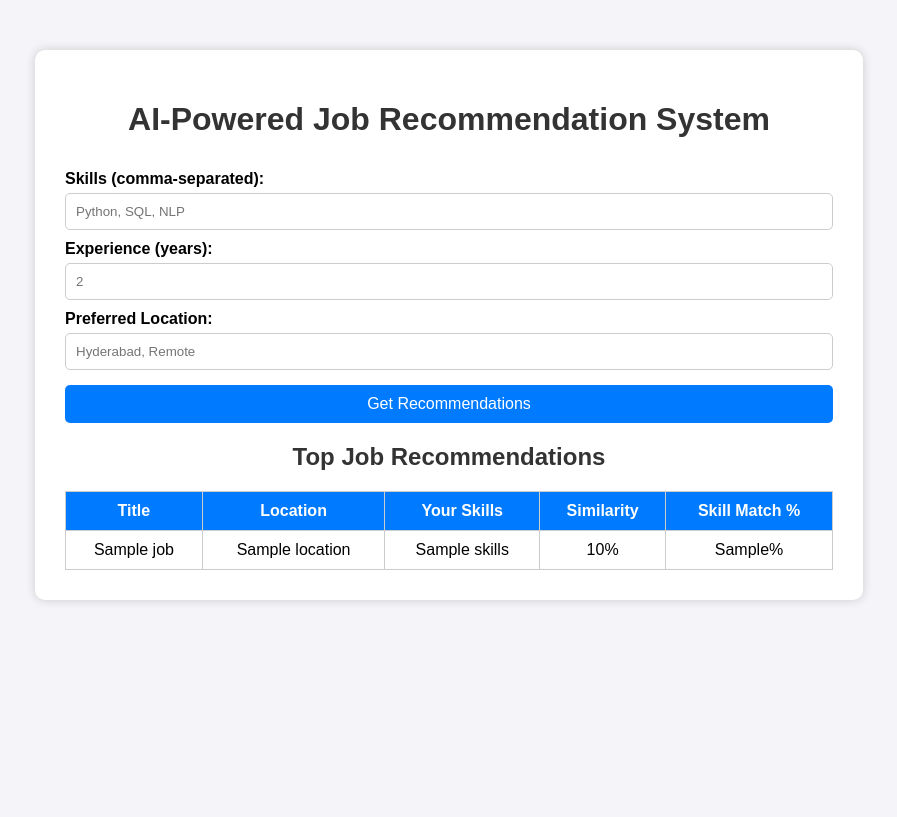
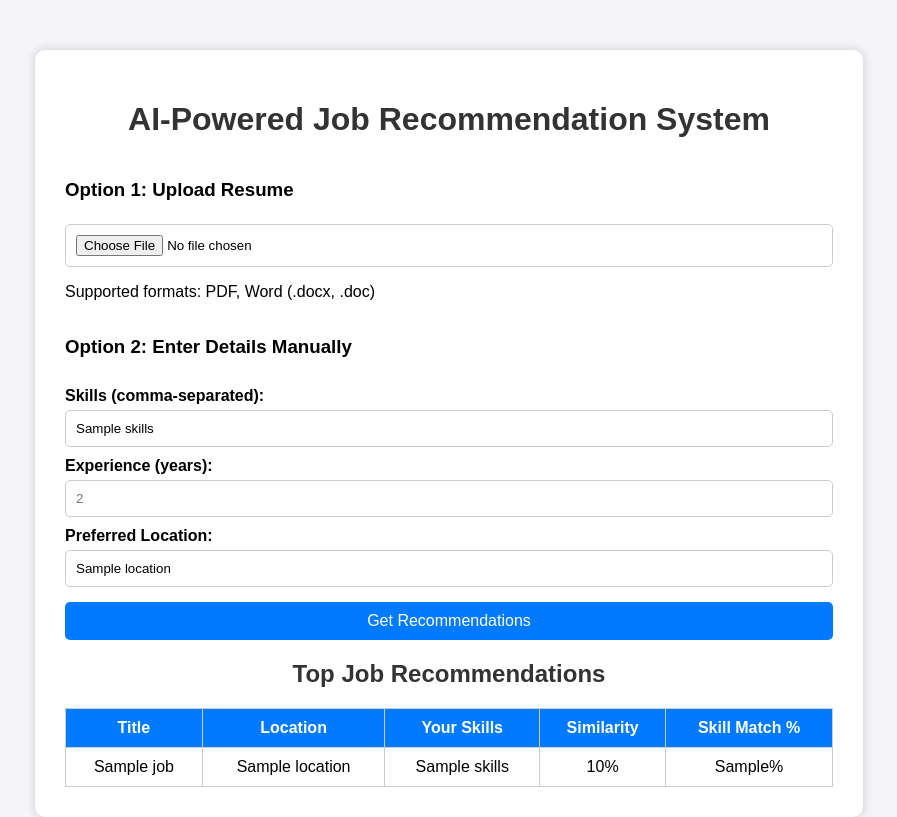
Before and after one commit to Manvithareddyk/AI-Powered-Job-Recommendation-System, a Flask app: template templates/index.html in a window 1280 px wide. Shown: the whole page, without its empty margins (191-1088 px from the left). Before the commit the page ends 603 px from the top, so only its background shows below. Run offline with Flask 3, Linux system fonts and the light colour scheme; the template is opened without the code that fills it: most values are stand-ins (such as "Sample title", 1, 10 or a date in 2020); parts of the project's set-up code (start-up, migrations or seed data) failed here and were passed over.

Commit message:
CN.1417683535147320:87df07c1d61f4e9859633508e349d434_690575e35ff2df77c8cac491.69076b295ff2df77c8cac852.69076b2921872653e885fca6:Trae CN.T(2025/11/2 22:31:05)

```diff
--- a/app.py
+++ b/app.py
@@ -1,20 +1,127 @@
 from flask import Flask, render_template, request
 import pandas as pd
 from recommend import recommend_jobs   # import the Flask-ready function
+import PyPDF2
+from docx import Document
+import re
 
 app = Flask(__name__)
 
 # Load job dataset once
 jobs_df = pd.read_csv("job_data_cleaned.csv")
 
+# Function to read PDF file
+def read_pdf(file):
+    pdf_reader = PyPDF2.PdfReader(file)
+    text = ""
+    for page in pdf_reader.pages:
+        text += page.extract_text()
+    return text
+
+# Function to read Word file
+def read_docx(file):
+    doc = Document(file)
+    text = ""
+    for para in doc.paragraphs:
+        text += para.text + "\n"
+    return text
+
+# Function to parse resume text and extract skills, experience, and location
+def parse_resume(text):
+    # Define patterns for extracting information
+    skills_pattern = r'(?i)skills|technical skills|proficient in|expertise|competencies'
+    experience_pattern = r'(?i)experience|work experience|years of experience|total experience'
+    location_pattern = r'(?i)location|preferred location|current location|based in'
+
+    # Extract skills
+    skills_match = re.search(skills_pattern, text)
+    skills = ""
+    if skills_match:
+        # Get text after skills heading
+        skills_section = text[skills_match.end():]
+        # Find the next heading to stop
+        next_heading = re.search(r'\n\s*[A-Z][a-zA-Z\s]+:', skills_section)
+        if next_heading:
+            skills_section = skills_section[:next_heading.start()]
+        # Extract skills (assuming they are comma-separated or on new lines)
+        skills = re.sub(r'[^a-zA-Z0-9,\s]', '', skills_section).strip()
+        # Replace newlines with commas
+        skills = skills.replace('\n', ', ')
+
+    # Extract experience
+    experience_match = re.search(experience_pattern, text)
+    experience = ""
+    if experience_match:
+        # Get text after experience heading
+        experience_section = text[experience_match.end():]
+        # Find the next heading to stop
+        next_heading = re.search(r'\n\s*[A-Z][a-zA-Z\s]+:', experience_section)
+        if next_heading:
+            experience_section = experience_section[:next_heading.start()]
+        # Extract years of experience
+        years_match = re.search(r'(\d+)\s*years?', experience_section)
+        if years_match:
+            experience = years_match.group(1)
+
+    # Extract location
+    location_match = re.search(location_pattern, text)
+    location = ""
+    if location_match:
+        # Get text after location heading
+        location_section = text[location_match.end():]
+        # Find the next heading to stop
+        next_heading = re.search(r'\n\s*[A-Z][a-zA-Z\s]+:', location_section)
+        if next_heading:
+            location_section = location_section[:next_heading.start()]
+        # Extract location (assuming it's a city name)
+        location = re.sub(r'[^a-zA-Z\s]', '', location_section).strip()
+
+    return skills, experience, location
+
 @app.route("/", methods=["GET", "POST"])
 def index():
     recommendations = []
+    skills = ""
+    experience = ""
+    location = ""
+
     if request.method == "POST":
         # Get inputs from form
         skills = request.form.get("skills")
         experience = request.form.get("experience")
         location = request.form.get("location")
+
+        # Check if resume file is uploaded
+        if "resume" in request.files and request.files["resume"].filename != "":
+            resume_file = request.files["resume"]
+
+            # Read file content based on file type
+            if resume_file.filename.endswith('.pdf'):
+                text = read_pdf(resume_file)
+            elif resume_file.filename.endswith('.docx') or resume_file.filename.endswith('.doc'):
+                text = read_docx(resume_file)
+            else:
+                text = ""
+
+            # Parse resume if text is extracted
+            if text:
+                parsed_skills, parsed_experience, parsed_location = parse_resume(text)
+
+                # Use parsed values if user didn't provide manual inputs
+                if not skills:
+                    skills = parsed_skills
+                if not experience:
+                    experience = parsed_experience
+                if not location:
+                    location = parsed_location
+
+        # Validate inputs
+        if not skills:
+            skills = ""
+        if not experience:
+            experience = ""
+        if not location:
+            location = ""
 
         # Build a user profile dict
         user_profile = {
@@ -26,7 +133,7 @@ def index():
         # Call recommendation engine
         recommendations = recommend_jobs(user_profile, jobs_df, top_n=10)
 
-    return render_template("index.html", recommendations=recommendations)
+    return render_template("index.html", recommendations=recommendations, skills=skills, experience=experience, location=location)
 
 if __name__ == "__main__":
     app.run(debug=True)
--- /dev/null
+++ b/requirements.txt
@@ -0,0 +1,5 @@
+Flask==2.3.3
+pandas==2.0.3
+python-docx==0.8.11
+PyPDF2==3.0.1
+python-magic==0.4.27
--- a/templates/index.html
+++ b/templates/index.html
@@ -18,15 +18,20 @@
     <div class="container">
         <h1>AI-Powered Job Recommendation System</h1>
 
-        <form method="POST">
+        <form method="POST" enctype="multipart/form-data">
+            <h3>Option 1: Upload Resume</h3>
+            <input type="file" name="resume" accept=".pdf,.docx,.doc">
+            <p>Supported formats: PDF, Word (.docx, .doc)</p>
+
+            <h3>Option 2: Enter Details Manually</h3>
             <label>Skills (comma-separated):</label>
-            <input type="text" name="skills" placeholder="Python, SQL, NLP" required>
+            <input type="text" name="skills" placeholder="Python, SQL, NLP" value="{{ skills }}">
 
             <label>Experience (years):</label>
-            <input type="number" name="experience" placeholder="2" required>
+            <input type="number" name="experience" placeholder="2" value="{{ experience }}">
 
             <label>Preferred Location:</label>
-            <input type="text" name="location" placeholder="Hyderabad, Remote">
+            <input type="text" name="location" placeholder="Hyderabad, Remote" value="{{ location }}">
 
             <button type="submit">Get Recommendations</button>
         </form>
```
Also changed, not shown: sample_resume.txt (added, +21 -0 lines).
